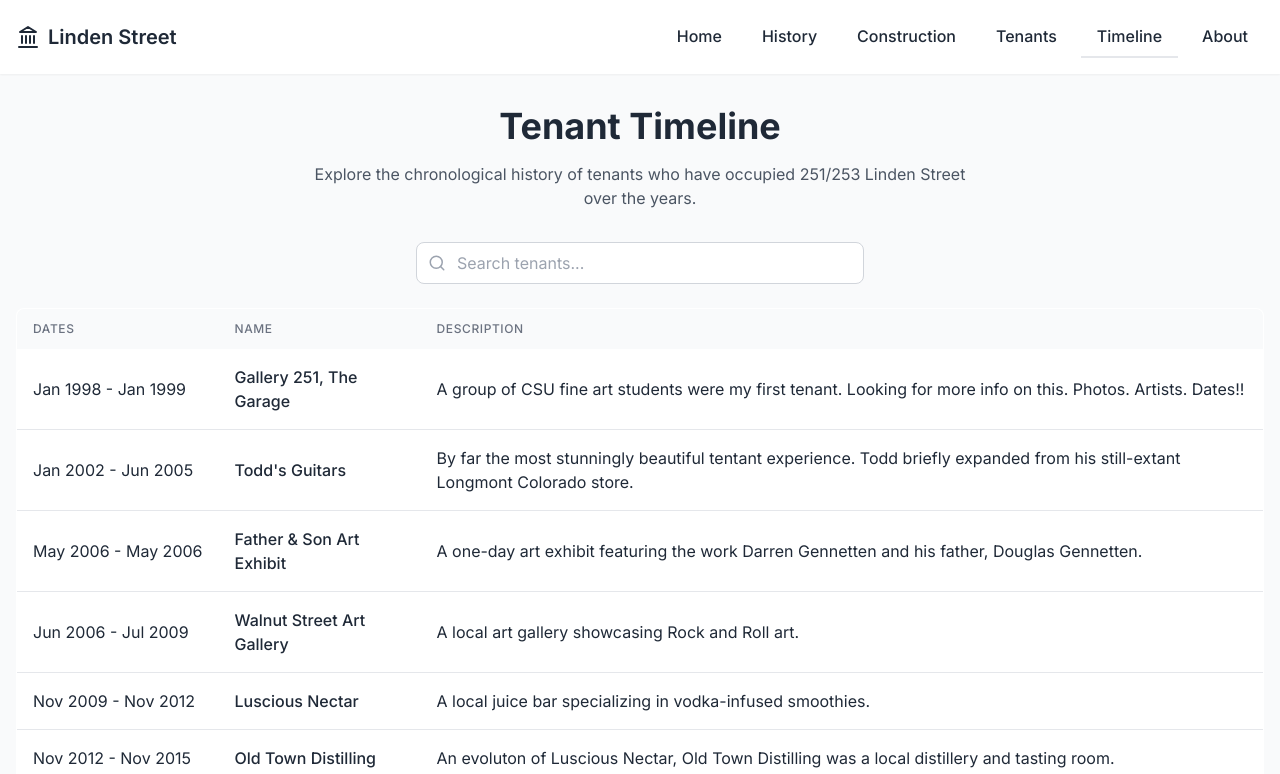
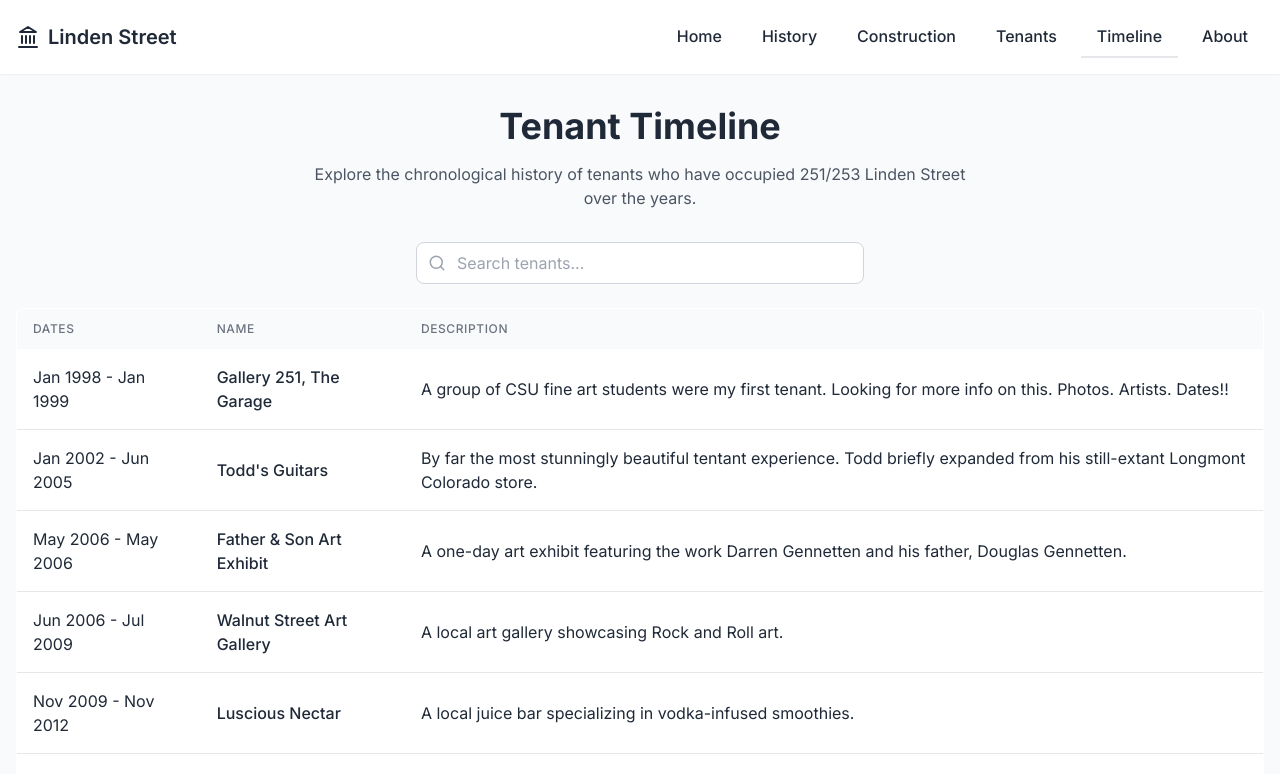
Before and after one commit to dgennetten/linden, a React (Vite) app: page /timeline in a window 1280 px wide. Shown: the top 774 px of the page. Built offline with nearby package versions, Linux system fonts and the light colour scheme.

Commit message:
allow wrap in dates column

```diff
--- a/src/pages/Timeline.tsx
+++ b/src/pages/Timeline.tsx
@@ -69,7 +69,7 @@ const Timeline: React.FC = () => {
           <table className="min-w-full bg-white border border-gray-200 rounded-lg overflow-hidden">
             <thead className="bg-gray-50">
               <tr>
-                <th className="py-3 px-4 text-left text-xs font-medium text-gray-500 uppercase tracking-wider">Dates</th> {/* Modified header */}
+                <th className="py-3 px-4 text-left text-xs font-medium text-gray-500 uppercase tracking-wider">Dates</th>
                 <th className="py-3 px-4 text-left text-xs font-medium text-gray-500 uppercase tracking-wider">Name</th>
                 <th className="py-3 px-4 text-left text-xs font-medium text-gray-500 uppercase tracking-wider">Description</th>
               </tr>
@@ -81,8 +81,20 @@ const Timeline: React.FC = () => {
                     key={index}
                     className="hover:bg-gray-50 transition-colors"
                   >
-                    {/* Combined dates column */}
-                    <td className="py-4 px-4 whitespace-nowrap">
+                    {/*
+                      Removed whitespace-nowrap and added inline style for wordBreak.
+                      For a more robust solution with Tailwind, you might extend your
+                      tailwind.config.js to include a custom utility for word-break,
+                      or ensure a utility like 'break-words' is available if not already.
+                      For direct application, 'break-all' or 'break-word' (if available
+                      through a plugin or custom config) would be alternatives.
+                      However, `white-space: pre-wrap` is often very effective for
+                      preserving spaces while allowing wrapping.
+                    */}
+                    <td
+                      className="py-4 px-4"
+                      style={{ whiteSpace: 'pre-wrap', wordBreak: 'break-word' }} // Added styles here
+                    >
                       {formatDate(tenant.startDate)} - {formatDate(tenant.endDate)}
                     </td>
                     <td className="py-4 px-4 font-medium">{tenant.name}</td>
@@ -91,7 +103,7 @@ const Timeline: React.FC = () => {
                 ))
               ) : (
                 <tr>
-                  <td colSpan={3} className="py-8 text-center text-gray-500"> {/* Updated colspan */}
+                  <td colSpan={3} className="py-8 text-center text-gray-500">
                     No tenants found matching your search criteria.
                   </td>
                 </tr>
```
